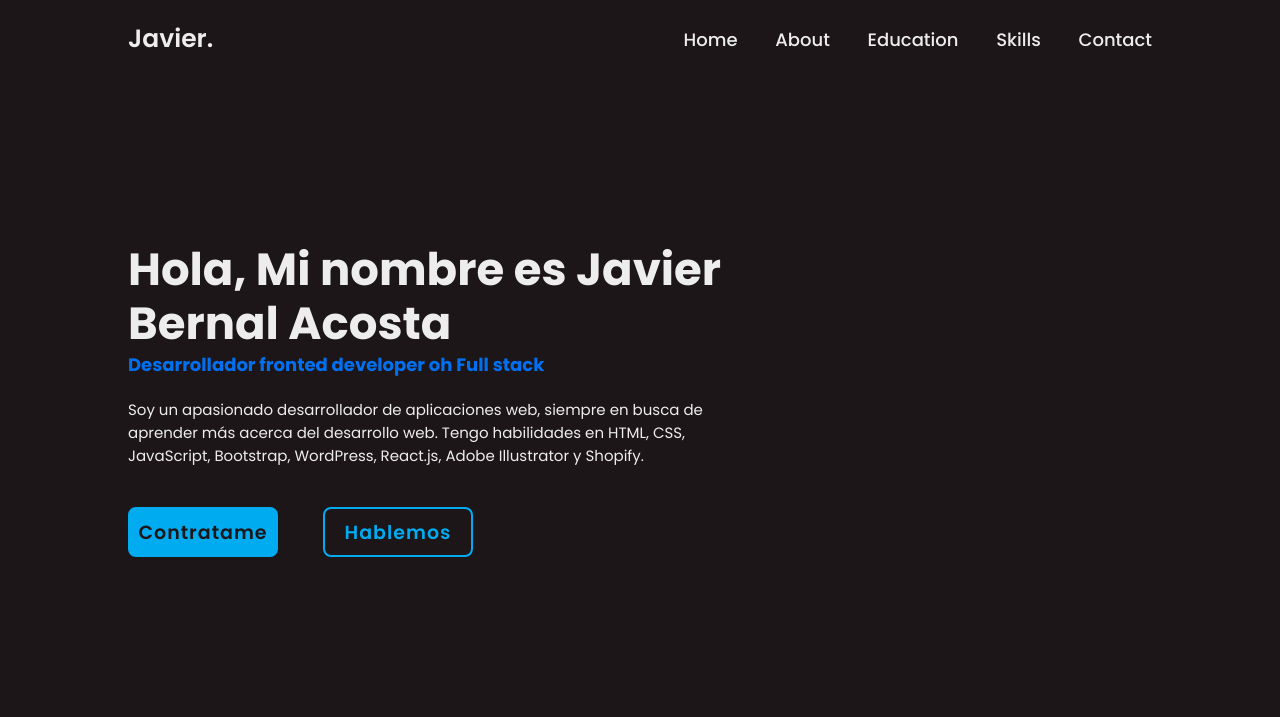
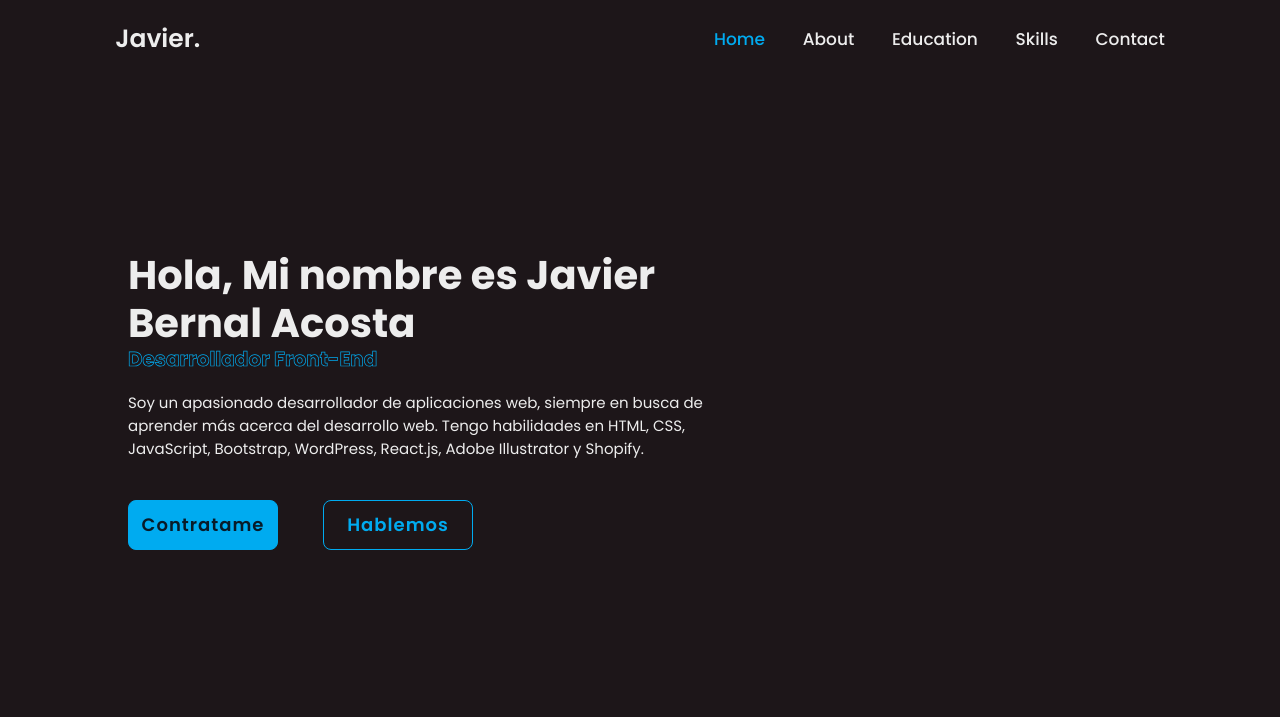
Before and after one commit to Wilz0n/Portafolio, a website: page index.html in a window 1280 px wide. Shown: the top 717 px of the page. Drawn offline with nearby package versions, Linux system fonts and the light colour scheme.

Commit message:
Portafolio-JavierBernal

```diff
--- a/css/styles.css
+++ b/css/styles.css
@@ -16,6 +16,7 @@
     --second-bg-color: #112e42;
     --text-color: #ededed;
     --main-color: #00abf0;
+    --body-color: #1D1619;
 }
 
 html {
@@ -25,8 +26,8 @@ html {
 
 /*body y navbar*/
 body {
-    background: #1D1619;
-    color: #ededed;
+    background: var(--body-color);
+    color: var(--text-color);
 }
 
 .header {
@@ -34,7 +35,7 @@ body {
     top: 0;
     left: 0;
     width: 100%;
-    padding: 20px 10%;
+    padding: 2rem 9%;
     background: transparent;
     display: flex;
     justify-content: space-between;
@@ -43,10 +44,8 @@ body {
 }
 
 .logo {
-    position: relative;
-    font-size: 25px;
-    color: #ededed;
-    text-decoration: none;
+    font-size: 2.5rem;
+    color: var(--text-color);
     font-weight: 600;
 }
 
@@ -57,46 +56,69 @@ body {
     right: 0;
     width: 100%;
     height: 100%;
-    background: #1D1619;
+    background: var(--body-color);
     animation: showRight 1s ease forwards;
     animation-delay: .4s;
-
 }
 
 .navbar a {
-    font-size: 18px;
-    color: #ededed;
-    text-decoration: none;
+    font-size: 1.7rem;
+    color: var(--text-color);
     font-weight: 500;
-    margin-left: 35px;
+    margin-left: 3.5rem;
     transition: .3s;
 }
 
 .navbar a:hover,
 .navbar a.active {
-    color: #00abf0;
+    color: var(--main-color)
 
 }
 
-/*edit de contenido del Home*/
+#menu-icon {
+    font-size: 3.6rem;
+    color: var(--text-color);
+    cursor: pointer;
+    display: none;
+}
+
+section {
+    min-height: 100vh;
+    padding: 10rem 9% 2rem;
+}
+
+/*Menu de home descripcion*/
+
 .home {
-    height: 100vh;
     display: flex;
     align-items: center;
     padding: 0 10%;
 }
 
 .home-content {
-    max-width: 600px;
+    max-width: 60rem;
 }
 
 .home-content h1 {
-    position: relative;
-    font-size: 45px;
+    font-size: 4rem;
     font-weight: 700;
     line-height: 1.2;
 }
 
+.home-content .text-animate {
+    position: relative;
+    width: 32.8rem;
+}
+
+.home-content .text-animate h3 {
+    font-size: 2rem;
+    font-weight: 700;
+    line-height: 1.2;
+    color: transparent;
+    -webkit-text-stroke: .7px var(--main-color);
+  }
+
+/*
 .home-content h1::before {
     content: '';
     position: absolute;
@@ -127,13 +149,15 @@ body {
     animation: showRight 1s ease forwards;
     animation-delay: .1.3s;
 }
+*/
 
 .home-content p {
     position: relative;
     font-size: 15px;
-    margin: 20px 0 40px;
+    margin: 2rem 0 4rem;
 }
 
+/*
 .home-content p::before {
     content: '';
     position: absolute;
@@ -166,8 +190,70 @@ body {
     animation-delay: .1.9s;
     z-index: 2;
 }
+*/
 
 /*botones de contratame-hablame*/
+.btn-box {
+    position: relative;
+    display: flex;
+    justify-content: space-between;
+    width: 34.5rem;
+    height: 5rem;
+}
+
+.btn-box .btn {
+    position: relative;
+    display: inline-flex;
+    justify-content: center;
+    align-items: center;
+    width: 15rem;
+    height: 100%;
+    background: var(--main-color);
+    border: .1rem solid var(--main-color);
+    border-radius: .8rem;
+    font-size: 1.8rem;
+    font-weight: 600;
+    letter-spacing: 0.1rem;
+    color: var(--bg-color);
+    z-index: 1;
+    overflow: hidden;
+    transition: .5s;
+}
+
+.btn-box .btn:hover {
+    color: var(--main-color);
+}
+
+.btn-box .btn:nth-child(2) {
+    background: transparent;
+    color: var(--main-color);
+}
+
+.btn-box .btn:nth-child(2):hover {
+    color: var(--bg-color);
+}
+
+.btn-box .btn:nth-child(2)::before {
+    background: var(--main-color);
+}
+
+.btn-box .btn::before {
+    content: '';
+    position: absolute;
+    top: 0;
+    left: 0;
+    width: 0;
+    height: 100%;
+    background: var(--bg-color);
+    z-index: -1;
+    transition: .5s;
+}
+
+.btn-box .btn:hover::before {
+    width: 100%;
+}
+
+/*
 .btn-box a {
     position: relative;
     display: inline-flex;
@@ -221,6 +307,7 @@ body {
 .btn-box a:hover::before {
     width: 100%;
 }
+*/
 
 /*botones de redes*/
 .home-sci {
@@ -238,7 +325,7 @@ body {
     right: 0;
     width: 100%;
     height: 100%;
-    background: #1D1619;
+    background: var(--body-color);
     animation: showRight 1s ease forwards;
     animation-delay: .2.5s;
     z-index: 2;
@@ -252,18 +339,17 @@ body {
     width: 40px;
     height: 40px;
     background: transparent;
-    border: 2px solid #00abf0;
+    border: .2rem solid var(--main-color);
     border-radius: 50%;
     font-size: 20px;
-    color: #00abf0;
-    text-decoration: none;
+    color: var(--main-color);
     z-index: 1;
     overflow: hidden;
     transition: .5s;
 }
 
 .home-sci a:hover {
-    color: #1D1619;
+    color: var(--bg-color);
 }
 
 .home-sci a::before {
@@ -273,7 +359,7 @@ body {
     left: 0;
     width: 0;
     height: 100%;
-    background: #00abf0;
+    background: var(--main-color);
     z-index: -1;
     transition: .5s;
 }
@@ -284,13 +370,14 @@ body {
 }
 
 /*seccion de about*/
-/*.about{
+.about{
     display: flex;
     justify-content: center;
     align-items: center;
     flex-direction: column;
     gap: 2rem;
-    background: var(--second--bg-color)
+    background: var(--second--bg-color);
+    padding-bottom: 6rem;
 }
 
 .heading{
@@ -316,11 +403,44 @@ body {
 
 .about-img img {
     width: 90%;
+    height: 90%;
     border-radius: 50%;
     border: .2rem solid var(--main-color);
 
 }
-/*
+
+.about-img .circle-spin {
+    position: absolute;
+    top: 50%;
+    left: 50%;
+    transform: translate(-50%, -50%) rotate(0);
+    width: 100%;
+    height: 100%;
+    border-radius: 50%;
+    border-top: .2rem solid var(--body-color);
+    border-bottom: .2rem solid  var(--body-color);
+    border-left: .2rem solid var(--main-color);
+    border-right: .2rem solid var(--main-color);
+}
+
+.about-content {
+    text-align: center;
+}
+
+.about-content h3 {
+    font-size: 2.5rem;
+}
+
+.about-content p {
+    font-size: 1.6rem;
+    margin: 2rem 0 3rem;
+}
+
+.btn-box.btns {
+    display: inline-block;
+    width: 15rem;
+}
+
 
 /* KEYFRAMES ANIMACION */
 @keyframes showRight {
--- a/index.html
+++ b/index.html
@@ -6,14 +6,21 @@
   <meta name="viewport" content="width=device-width, initial-scale=1.0" />
   <title>Portafolio HTML CSS</title>
   <link rel="stylesheet" href="../css/styles.css" />
+
+  <!--box de iconos-->
   <link href="https://unpkg.com/boxicons@2.1.4/css/boxicons.min.css" rel="stylesheet" />
 </head>
 
 <body>
+
+  <!--header-->
   <header class="header">
     <a href="#" class="logo">Javier.</a>
+
+    <div class="bx bx-menu" id="menu-icon"></div>
+
     <nav class="navbar">
-      <a href="#home">Home</a>
+      <a href="#home" class="active">Home</a>
       <a href="#about">About</a>
       <a href="#education">Education</a>
       <a href="#skills">Skills</a>
@@ -21,26 +28,32 @@
     </nav>
   </header>
 
-  <section class="home">
+  <section class="home" id="home">
     <div class="home-content">
-      <h1>Hola, Mi nombre es Javier Bernal Acosta</h1>
-      <h3>Desarrollador fronted developer oh Full stack</h3>
+      <h1>Hola, Mi nombre es <span>Javier Bernal Acosta</span></h1>
+      <div class="text-animate">
+      <h3>Desarrollador Front-End</h3>
+      </div>
+
       <p>
         Soy un apasionado desarrollador de aplicaciones web, siempre en busca
         de aprender más acerca del desarrollo web. Tengo habilidades en HTML,
         CSS, JavaScript, Bootstrap, WordPress, React.js, Adobe Illustrator y
         Shopify.
       </p>
+
       <div class="btn-box">
-        <a href="#contratame">Contratame</a>
-        <a href="#hablemos">Hablemos</a>
+        <a href="#" class="btn">Contratame</a>
+        <a href="#" class="btn">Hablemos</a>
       </div>
     </div>
+
       <div class="home-sci">
         <a href="#"><i class="bx bxl-gmail"></i></a>
         <a href="#"><i class="bx bxl-github"></i></a>
         <a href="#"><i class="bx bxl-linkedin-square"></i></a>
       </div>
+
   </section>
 
   <!--seccion de about-->
@@ -52,13 +65,14 @@
       <span class="circle-spin"></span>
     </div>
 
-    <div class="about-content"></div>
+    <div class="about-content">
     <h3>Fronted developer!</h3>
-    <p>Mi objetivo profesional es ampliar mi conocimiento como Frontend Developer y trabajar
-       en proyectos que me permitan aprender y adquirir nuevas habilidades.
-        Me encanta mantenerme actualizado en las últimas tendencias y tecnologías
-         en el campo del desarrollo web. Si buscas a alguien que pueda aportar creatividad y atención
-          al detalle a tu equipo de desarrollo, no dudes en contactarme.</p>
+    <p> Soy Javier, un apasionado desarrollador Frontend con un deseo insaciable de aprender y crecer en el mundo del desarrollo web.
+     Mi objetivo profesional es ampliar mis conocimientos y habilidades, y trabajar en proyectos desafiantes que me permitan hacer precisamente eso.
+    Desde que comencé mi viaje en el desarrollo web, he estado inmerso en el emocionante mundo de la creación de experiencias digitales atractivas y funcionales.
+    Lo que más me apasiona es mantenerme al día con las últimas tendencias y tecnologías que continúan transformando la forma en que interactuamos en línea.
+    Mi enfoque es claro: aprovechar mi experiencia y creatividad para diseñar y desarrollar soluciones de alta calidad que sean tanto hermosas como funcionales.
+    Creo firmemente que la atención al detalle es la clave para crear experiencias de usuario excepcionales..</p>
 
           <div class="btn-box btns">
             <a href="#" class="btn">Read More</a>
```
Also changed, not shown: images/Home-img.jpg (added).
